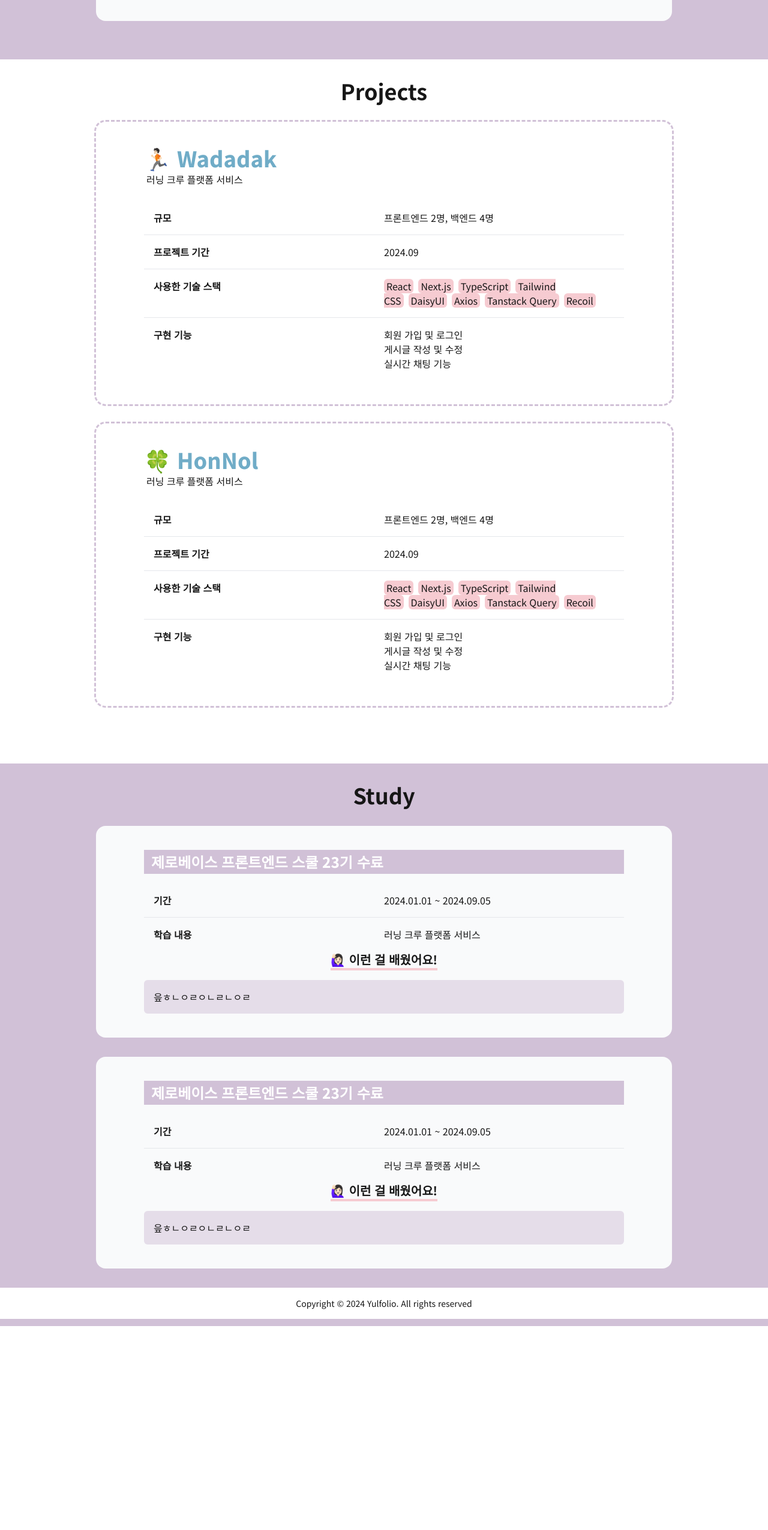
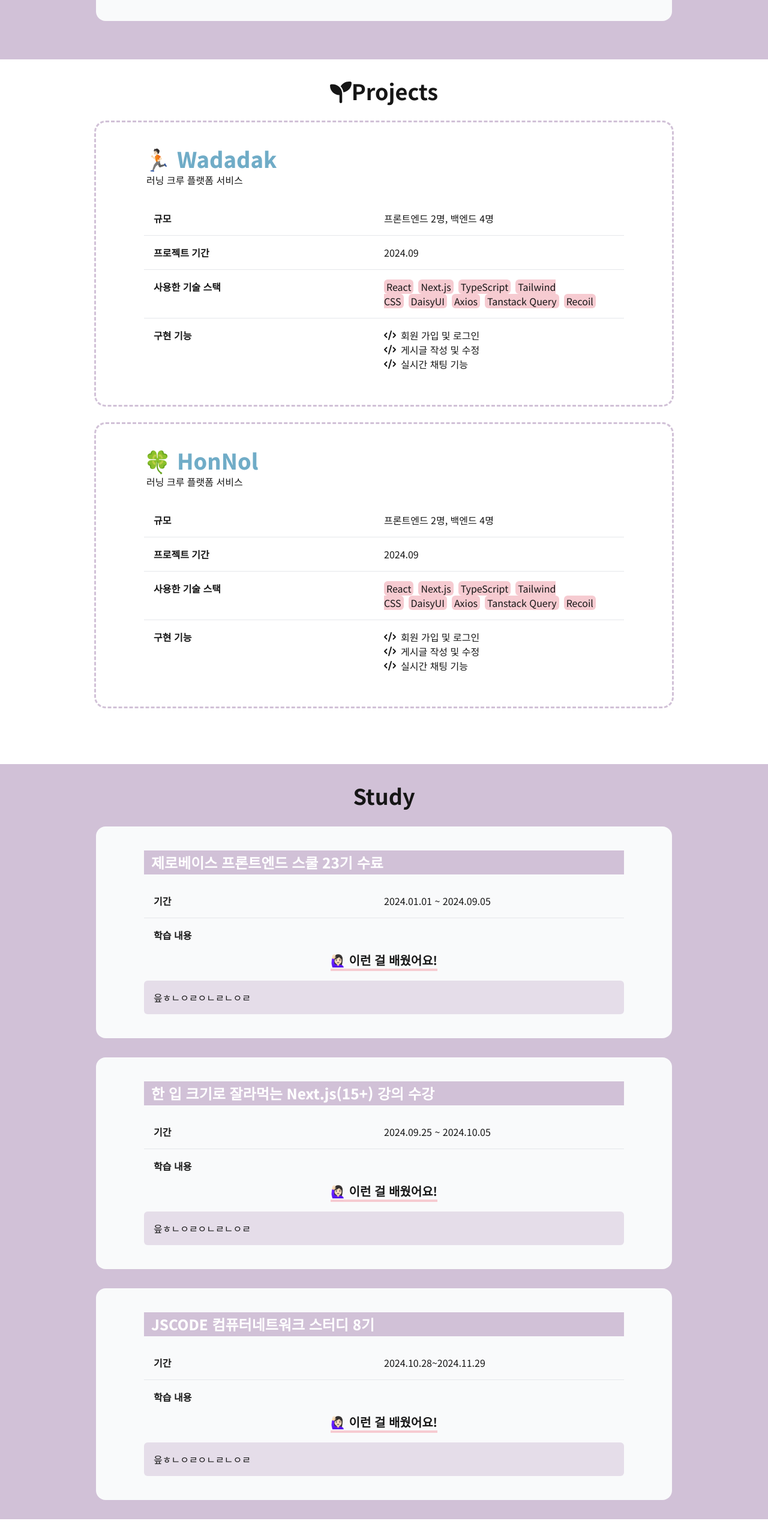
Before and after one commit to kimsyul/yulfolio, a Next.js app: page / in a window 1280 px wide. Shown: the part 1361-3912 px from the top of the page at 60% size. Before the commit the page ends 3572 px from the top, so only its background shows below. Built offline with nearby package versions, Linux system fonts and the light colour scheme.

Commit message:
feat : 아이콘 추가

```diff
--- a/package.json
+++ b/package.json
@@ -12,7 +12,7 @@
     "@fortawesome/fontawesome-svg-core": "^6.6.0",
     "@fortawesome/free-solid-svg-icons": "^6.6.0",
     "@fortawesome/react-fontawesome": "^0.2.2",
-    "next": "15.0.0-rc.1",
+    "next": "15.0.0",
     "react": "^18.3.1",
     "react-dom": "^18.3.1"
   },
--- a/src/app/components/items/Projects.tsx
+++ b/src/app/components/items/Projects.tsx
@@ -1,4 +1,6 @@
 import Wrapper from '../layout/Wrapper';
+import { FontAwesomeIcon } from '@fortawesome/react-fontawesome';
+import { faCode, faSeedling } from '@fortawesome/free-solid-svg-icons';
 
 interface Project {
   name: string;
@@ -52,20 +54,21 @@ const Project = ({ project }: { project: Project }) => {
           <div className="font-bold">사용한 기술 스택</div>
           <div>
             {project.techStack.map((tech) => (
-              <TechStack tech={tech} />
+              <TechStack key={tech} tech={tech} />
             ))}
           </div>
         </div>
 
         <div className="grid grid-cols-1 md:grid-cols-2 p-4">
           <div className="font-bold">구현 기능</div>
-          <div>
-            <ul>
-              {project.features.map((feat) => (
-                <li key={feat}>{feat}</li>
-              ))}
-            </ul>
-          </div>
+          <ul>
+            {project.features.map((feat) => (
+              <li className="flex items-center gap-2">
+                <FontAwesomeIcon icon={faCode} />
+                <span key={feat}>{feat}</span>
+              </li>
+            ))}
+          </ul>
         </div>
       </div>
     </section>
@@ -76,7 +79,10 @@ const Projects = () => {
   return (
     <section>
       <Wrapper>
-        <h1 className="text-4xl font-bold text-center">Projects</h1>
+        <h1 className="text-4xl font-bold text-center">
+          <FontAwesomeIcon icon={faSeedling} />
+          Projects
+        </h1>
         {projects.map((project) => (
           <Project key={project.name} project={project} />
         ))}
--- a/src/app/components/items/Study.tsx
+++ b/src/app/components/items/Study.tsx
@@ -11,13 +11,19 @@ const studies = [
   {
     name: '제로베이스 프론트엔드 스쿨 23기 수료',
     duration: '2024.01.01 ~ 2024.09.05', // 프로젝트 기간
-    description: '러닝 크루 플랫폼 서비스',
+    description: [],
     insight: '읖ㅎㄴㅇㄹㅇㄴㄹㄴㅇㄹ',
   },
   {
-    name: '제로베이스 프론트엔드 스쿨 23기 수료',
-    duration: '2024.01.01 ~ 2024.09.05', // 프로젝트 기간
-    description: '러닝 크루 플랫폼 서비스',
+    name: '한 입 크기로 잘라먹는 Next.js(15+) 강의 수강',
+    duration: '2024.09.25 ~ 2024.10.05', // 프로젝트 기간
+    description: [],
+    insight: '읖ㅎㄴㅇㄹㅇㄴㄹㄴㅇㄹ',
+  },
+  {
+    name: 'JSCODE 컴퓨터네트워크 스터디 8기',
+    duration: '2024.10.28~2024.11.29', // 프로젝트 기간
+    description: [],
     insight: '읖ㅎㄴㅇㄹㅇㄴㄹㄴㅇㄹ',
   },
 ];
@@ -34,6 +40,14 @@ const StudyCard = (study: Study) => {
         </div>
         <div className="grid grid-cols-1 md:grid-cols-2 p-4">
           <div className="font-bold">학습 내용</div>
+          <ul>
+            {study.description.map((feat) => (
+              <li className="flex items-center gap-2">
+                <FontAwesomeIcon icon={faCode} />
+                <span key={feat}>{feat}</span>
+              </li>
+            ))}
+          </ul>
           <div>{study.description}</div>
         </div>
         <div className="flex flex-col items-center gap-4">
```
Also changed, not shown: 1 other file (tests, documents, lock files or other folders).
